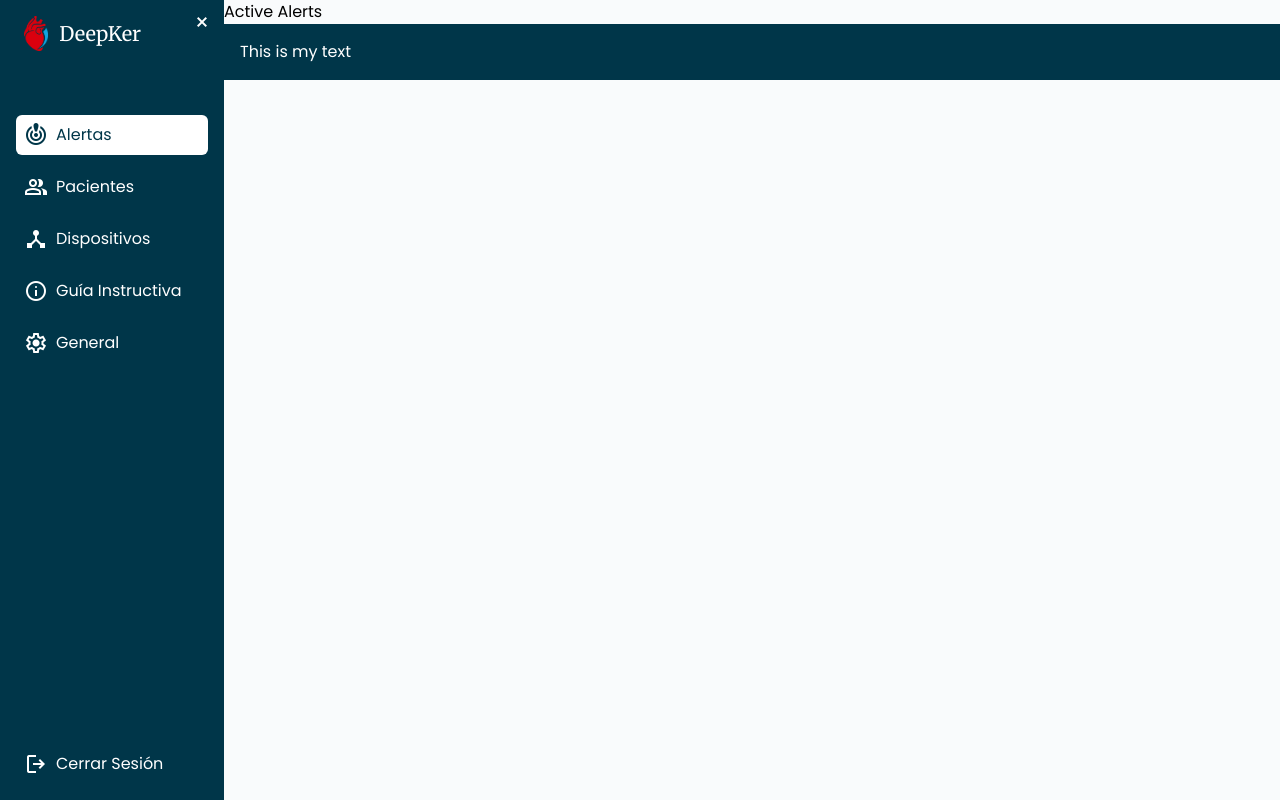
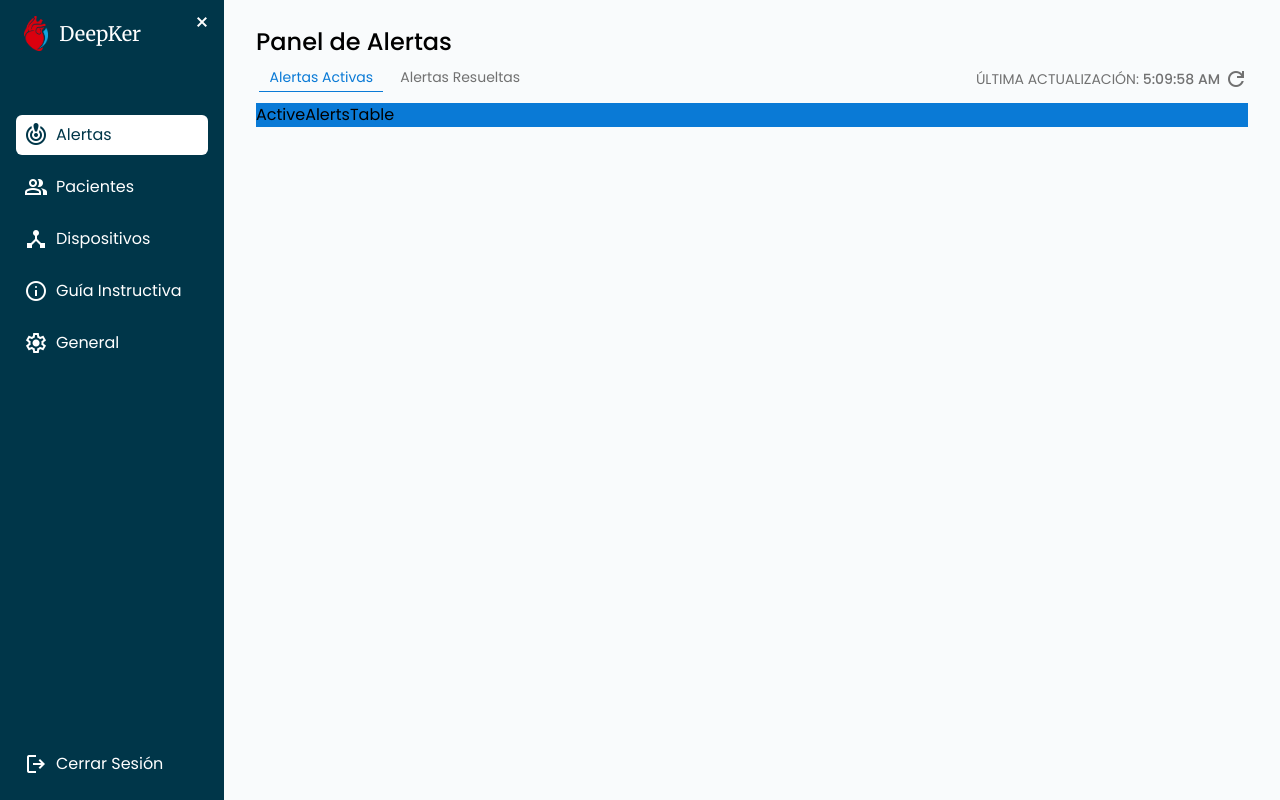
Before and after one commit to DeepKer-Org/deepker-frontend, a Next.js app: page /alerts in a window 1280 px wide. Built offline with nearby package versions, Linux system fonts and the light colour scheme.

Commit message:
chore: add structure for elements in general alerts page

```diff
--- a/src/app/alerts/page.tsx
+++ b/src/app/alerts/page.tsx
@@ -1,10 +1,42 @@
+"use client";
+
+import { ActiveAlertsTable } from "@/src/components/alerts/ActiveAlertsTable";
+import { ResolvedAlertsTable } from "@/src/components/alerts/ResolvedAlertsTable";
+import { useEffect, useState } from "react";
+
 export default function ActiveAlerts() {
+  const [showActiveAlerts, setShowActiveAlerts] = useState(true);
+  const [updateTime, setUpdateTime] = useState<string | null>(null);
+
+  useEffect(() => {
+    const currentTime = new Date().toLocaleTimeString();
+    setUpdateTime(currentTime);
+  }, []);
+
   return (
     <div>
-      <h1>Active Alerts</h1>
-      <div className="bg-blue-800 text-white p-4">
-      <p>This is my text</p>
+      <h1>Panel de Alertas</h1>
+      <div className="table-header flex flex-row justify-between">
+        <div className="flex flex-row gap-x-4 mx-2">
+          <div
+            className={`option ${showActiveAlerts ? "option-active" : ""}`}
+            onClick={() => setShowActiveAlerts(true)}
+          >
+            <p>Alertas Activas</p>
+          </div>
+          <div
+            className={`option ${!showActiveAlerts ? "option-active" : ""}`}
+            onClick={() => setShowActiveAlerts(false)}
+          >
+            <p>Alertas Resueltas</p>
+          </div>
+        </div>
+        <div className="flex flex-row items-center gap-x-1">
+          <p>ÚLTIMA ACTUALIZACIÓN: <span className="time">{updateTime}</span></p>
+          <span className="material-symbols-outlined">refresh</span>
+        </div>
       </div>
+      {showActiveAlerts ? <ActiveAlertsTable /> : <ResolvedAlertsTable />}
     </div>
-  )
+  );
 }
--- a/src/app/layout.tsx
+++ b/src/app/layout.tsx
@@ -34,7 +34,10 @@ export default function RootLayout({
   const isAuthRoute = pathname.startsWith("/auth");
 
   return (
-    <html lang="en" className={`${poppins.variable} ${roboto_mono.variable} ${merriweather.variable}`}>
+    <html
+      lang="en"
+      className={`${poppins.variable} ${roboto_mono.variable} ${merriweather.variable}`}
+    >
       <head>
         <link
           href="https://fonts.googleapis.com/css2?family=Material+Symbols+Outlined:opsz,FILL,GRAD@20..48,0..1,-50..200&icon_names=123,close_small,crisis_alert,device_hub,favorite,group,info,key,logout,medication,menu,monitor,monitor_heart,person,refresh,schedule,settings,visibility,warning&display=block"
@@ -43,7 +46,7 @@ export default function RootLayout({
       </head>
       <body className="h-full flex">
         {!isAuthRoute && <SideBar />}
-        <main className="flex-grow h-full">{children}</main>
+        <main className="flex-grow h-full px-8 py-6">{children}</main>
       </body>
     </html>
   );
--- /dev/null
+++ b/src/components/alerts/ActiveAlertsTable.tsx
@@ -0,0 +1,5 @@
+export const ActiveAlertsTable = () => {
+  return (
+    <div className="bg-blue-500">ActiveAlertsTable</div>
+  )
+}
--- /dev/null
+++ b/src/components/alerts/ResolvedAlertsTable.tsx
@@ -0,0 +1,5 @@
+export const ResolvedAlertsTable = () => {
+  return (
+    <div>ResolvedAlertsTable</div>
+  )
+}
--- a/src/styles/globals.css
+++ b/src/styles/globals.css
@@ -95,9 +95,51 @@ body {
   overflow: auto;
 }
 
+h1 {
+  font-size: 1.5rem;
+  font-family: var(--font-poppins), sans-serif;
+  color: var(--text-primary);
+  font-style: normal;
+  font-weight: 500;
+  line-height: normal;
+}
+
 @layer utilities {
-  .text-balance {
-    text-wrap: balance;
+  .table-header {
+    color: var(--gray-600);
+    font-family: var(--font-poppins), sans-serif;
+    font-size: 0.875rem;
+    font-weight: 400;
+    line-height: normal;
+    margin-top: 0.5rem;
+    margin-bottom: 0.75rem;
+
+    .option {
+      cursor: pointer;
+      transition: color 0.3s ease;
+      position: relative;
+      margin-inline: 0.35rem;
+    }
+
+    .option-active {
+      color: var(--blue-500);
+      position: relative;
+    }
+
+    .option-active::after {
+      content: "";
+      display: block;
+      position: absolute;
+      bottom: -1px;
+      left: -10%;
+      width: 120%;
+      height: 1px;
+      background-color: var(--blue-500);
+    }
+
+    .time {
+      font-weight: 500;
+    }
   }
 }
 
```
